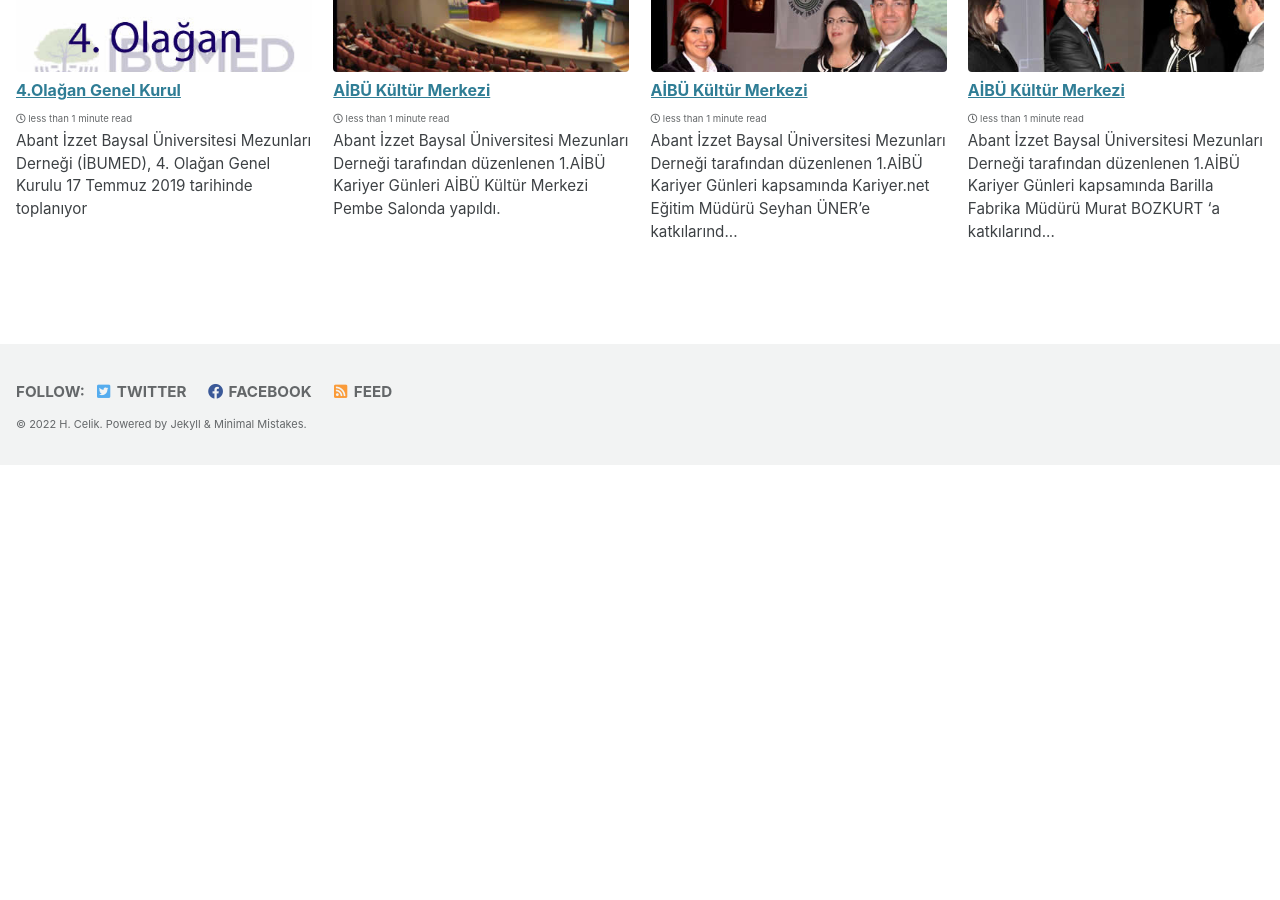
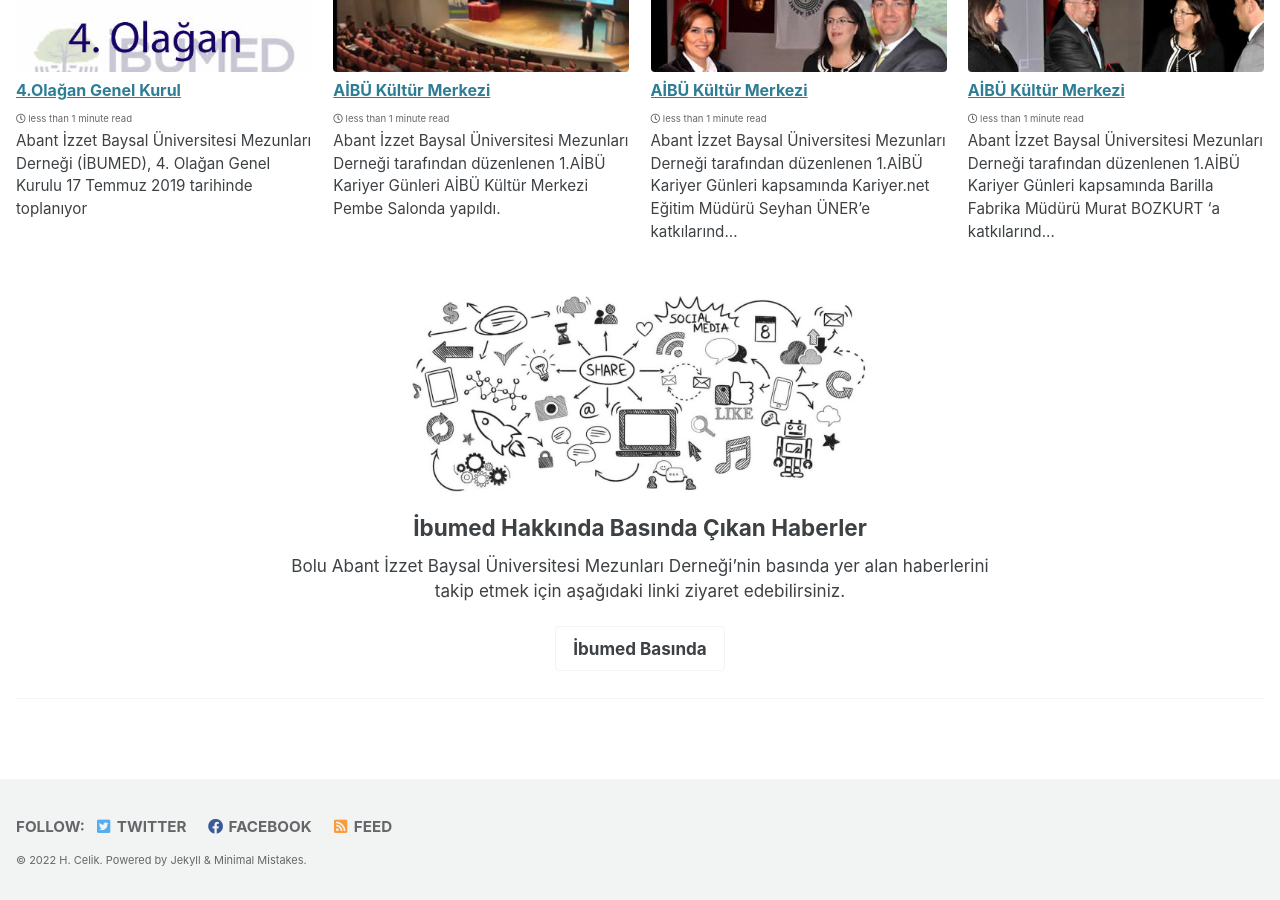
Before and after one commit to rosenxyz/ibumed, a Jekyll site: the page built from _pages/home.md, in a window 1280 px wide and 900 px high, scrolled down 2396 px. Built offline with Jekyll 4.4.1, drawn with Linux system fonts in a browser that asks for light colours; cached includes are drawn as plain includes; before the commit the page ends 2861 px from its top, so only the background shows below that.

Commit message:
home media

```diff
--- a/_pages/home.md
+++ b/_pages/home.md
@@ -62,6 +62,15 @@ feature_row4:
     btn_label: "Üniversitemiz Hakkında"
     btn_class: "btn--inverse"
     image_filter: rgba(4, 147, 114, 0.9)
+feature_row5:
+  - image_path: /assets/images/media.jpeg
+    alt: "İbumed Hakkında Basında Çıkan Haberler"
+    title: "İbumed Hakkında Basında Çıkan Haberler"
+    excerpt: "Bolu Abant İzzet Baysal Üniversitesi Mezunları Derneği'nin basında yer alan haberlerini takip etmek için aşağıdaki linki ziyaret edebilirsiniz. "
+    url: "/media"
+    btn_label: "İbumed Basında"
+    btn_class: "btn--inverse"
+    image_filter: rgba(4, 147, 114, 0.9)
 ---
 
 {% include feature_row %}
@@ -80,4 +89,4 @@ feature_row4:
 </div>
 
 
-<!-- {% include feature_row id="feature_row4" type="right" %} -->
+{% include feature_row id="feature_row5" type="center" %}
```
Also changed, not shown: assets/images/media.jpeg (added).
